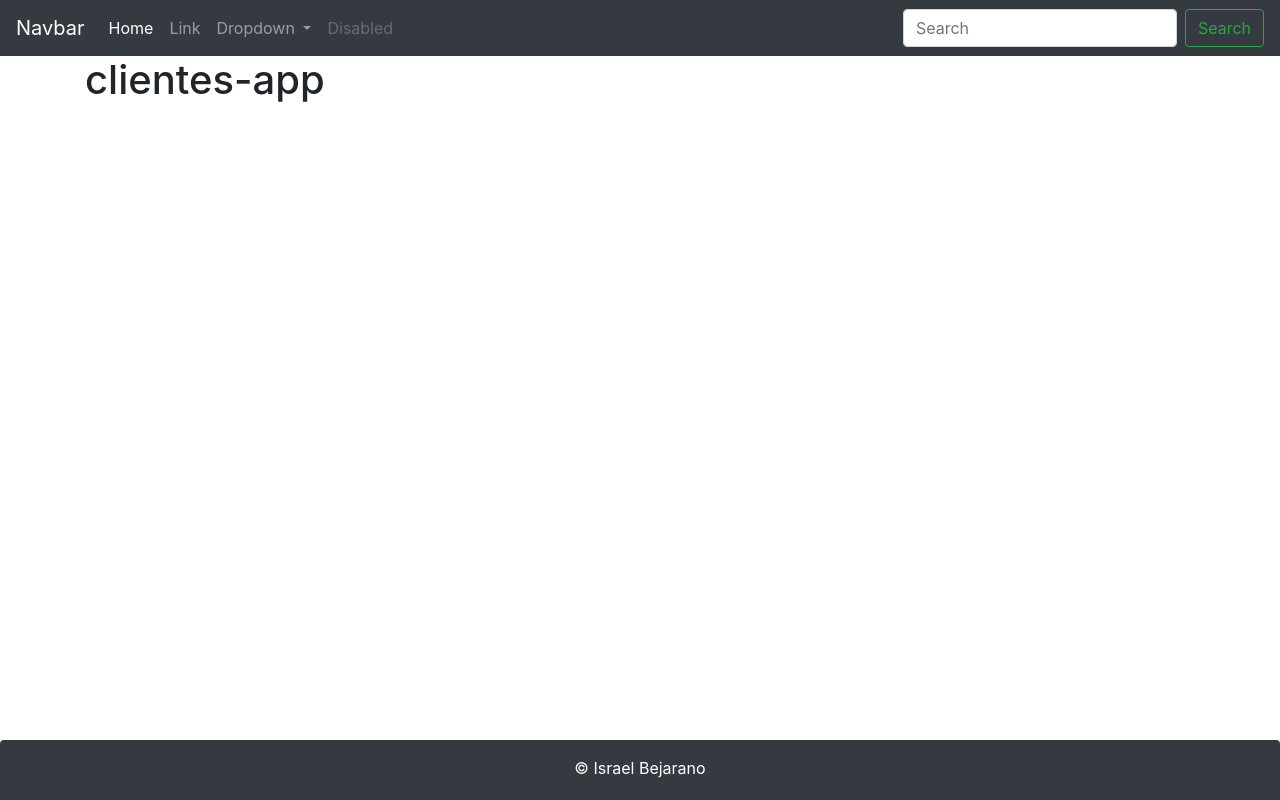
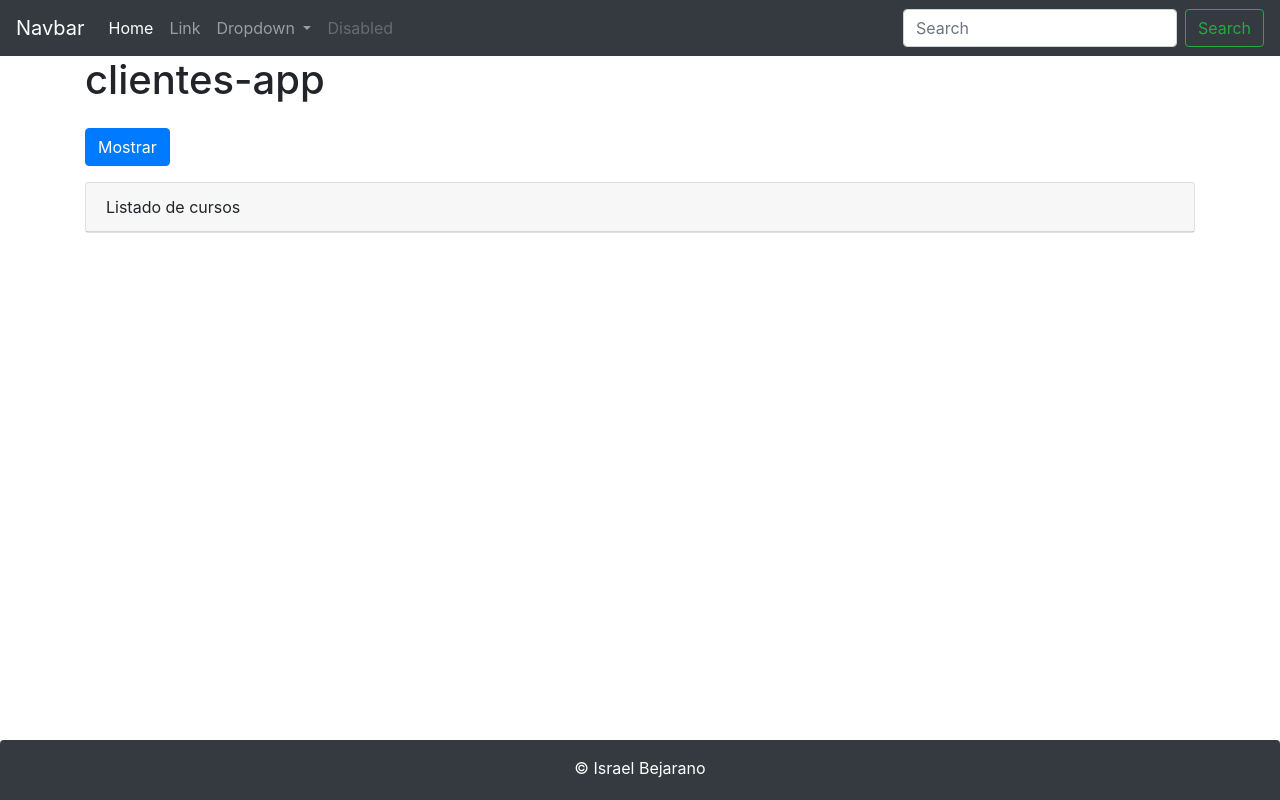
Before and after one commit to israelbejarano/angular-clientes-app, an Angular app: page / in a window 1280 px wide. Built offline with nearby package versions, Linux system fonts and the light colour scheme.

Commit message:
uso del componente directiva

```diff
--- a/src/app/app.component.html
+++ b/src/app/app.component.html
@@ -3,6 +3,7 @@
     <h1>
         {{ title }}
     </h1>
+    <app-directiva></app-directiva>
 
 </div>
 <app-footer></app-footer>
--- a/src/app/app.module.ts
+++ b/src/app/app.module.ts
@@ -4,12 +4,14 @@ import { NgModule } from '@angular/core';
 import { AppComponent } from './app.component';
 import { HeaderComponent } from './header/header.component';
 import { FooterComponent } from './footer/footer.component';
+import { DirectivaComponent } from './directiva/directiva.component';
 
 @NgModule({
   declarations: [
     AppComponent,
     HeaderComponent,
-    FooterComponent
+    FooterComponent,
+    DirectivaComponent
   ],
   imports: [
     BrowserModule
```
